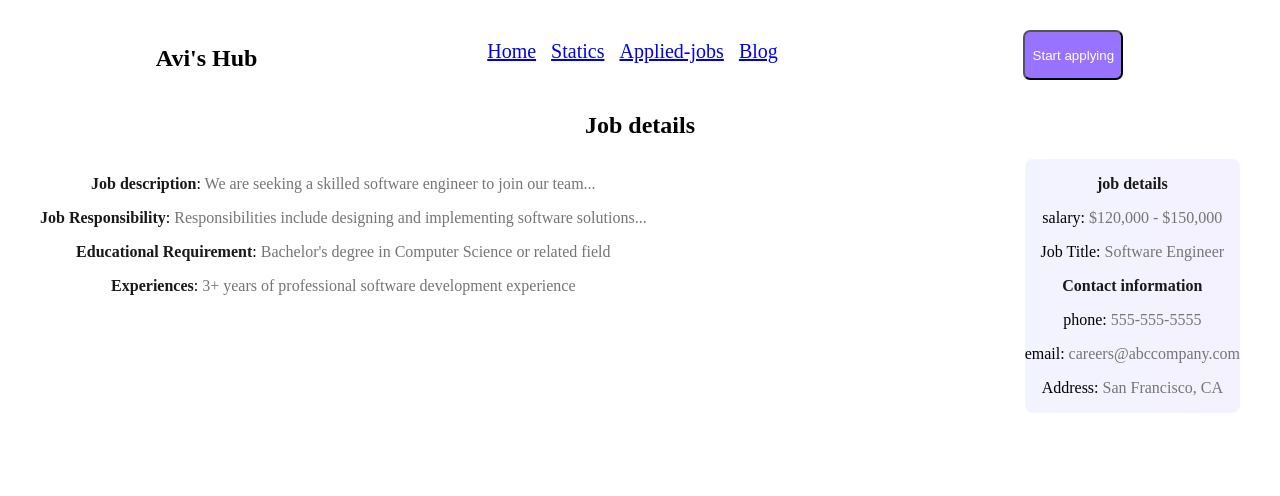
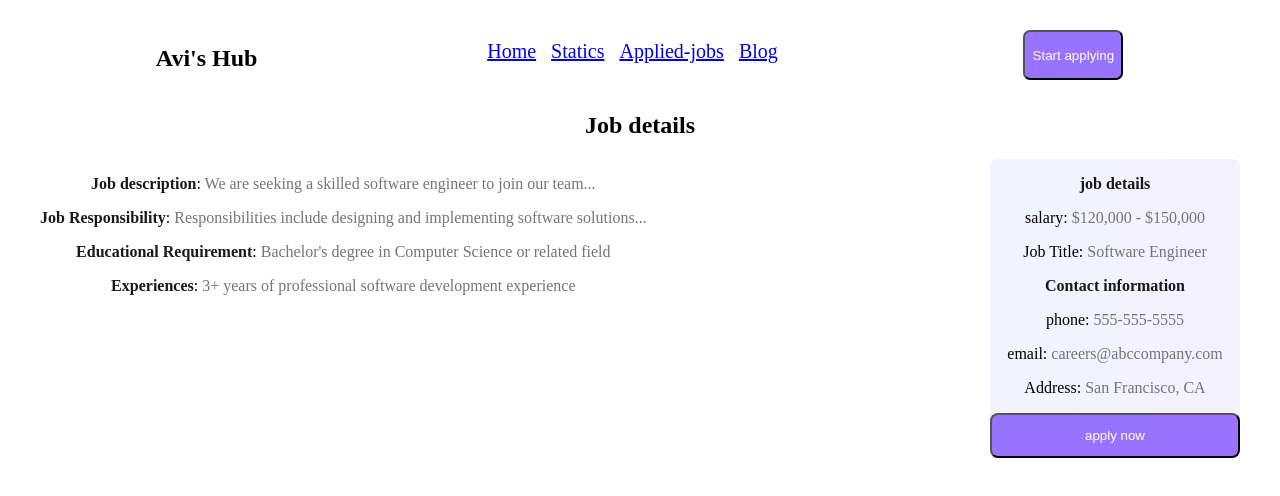
Before and after one commit to Avi39/assignment-nine, a React (Vite) app: page /jobDetails/1 in a window 1280 px wide. Shown: the top 496 px of the page. Built offline with nearby package versions, Linux system fonts and the light colour scheme.

Commit message:
bog button done

```diff
--- a/src/components/Blog/Blog.jsx
+++ b/src/components/Blog/Blog.jsx
@@ -9,8 +9,10 @@ const Blog = () => {
             <p>ans: A custom hook in React is a reusable function that encapsulates a particular piece of logic and can be shared between components. Custom hooks are created using the use prefix in their name and follow the same rules as regular hooks in React. They can use other hooks, state variables, and props, and can return any value, including JSX. Custom hooks are a way to extract common functionality from components and reuse it across your application, improving code reuse and reducing duplication. By creating custom hooks, we can simplify the code in our components, improve readability and maintainability, and make our application more modular and easier to test. </p>
             <h2>3.what is useRef & why we need it?</h2>
             <p>ans: useRef is a built-in hook provided by React that allows us to create a mutable variable that persists across re-renders of a functional component.
-            we can use useRef to hold a reference to a DOM element, a value, or any other data that needs to persist across re-renders. Unlike state variables, useRef does not trigger a re-render when its value changes.</p>
+                we can use useRef to hold a reference to a DOM element, a value, or any other data that needs to persist across re-renders. Unlike state variables, useRef does not trigger a re-render when its value changes.</p>
             <h2>4.What is UseMemo & why wee need</h2>
+            <p>ans: useMemo is a built-in hook provided by React that allows us to optimize the performance of your functional components by memoizing the return value of a function, and only re-computing it when the dependencies change.
+             we can use useMemo to memoize expensive computations, and avoid re-computing them unnecessarily. The hook takes two arguments: a function that returns a value, and an array of dependencies. If any of the dependencies change, the function will be re-executed and the new value will be returned. If the dependencies do not change, the memoized value will be returned without re-executing the function. </p>
         </div>
     );
 };
--- a/src/components/JobDetails/JobDetails.css
+++ b/src/components/JobDetails/JobDetails.css
@@ -14,3 +14,10 @@
     background: linear-gradient(90deg, rgba(126, 144, 254, 0.1) 0%, rgba(152, 115, 255, 0.1) 100%);
 border-radius: 8px;
 }
+.btn-apply{
+    background-color: #9873FF;
+    color: white;
+    width: 250px;
+    height: 45px;
+    border-radius: 8px;
+}
--- a/src/components/JobDetails/JobDetails.jsx
+++ b/src/components/JobDetails/JobDetails.jsx
@@ -23,7 +23,7 @@ const JobDetails = () => {
                     <p>phone: <span className='details-info'>{jobDetails.phone}</span> </p>
                     <p>email: <span className='details-info'>{jobDetails.email}</span> </p>
                     <p>Address: <span className='details-info'>{jobDetails.location}</span> </p>
-
+                    <button className='btn-apply'>apply now</button>
                 </div>
             </div>
         </div>
```
